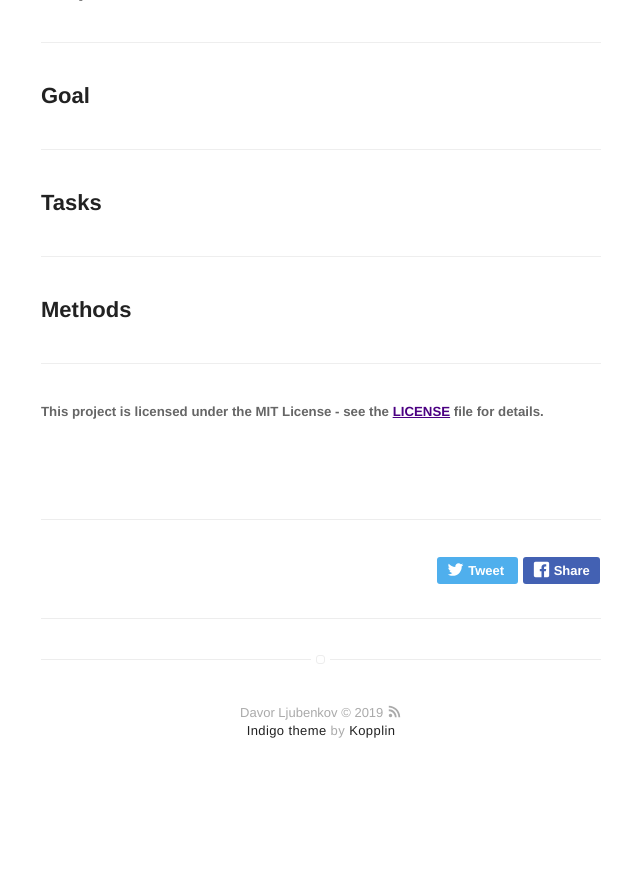
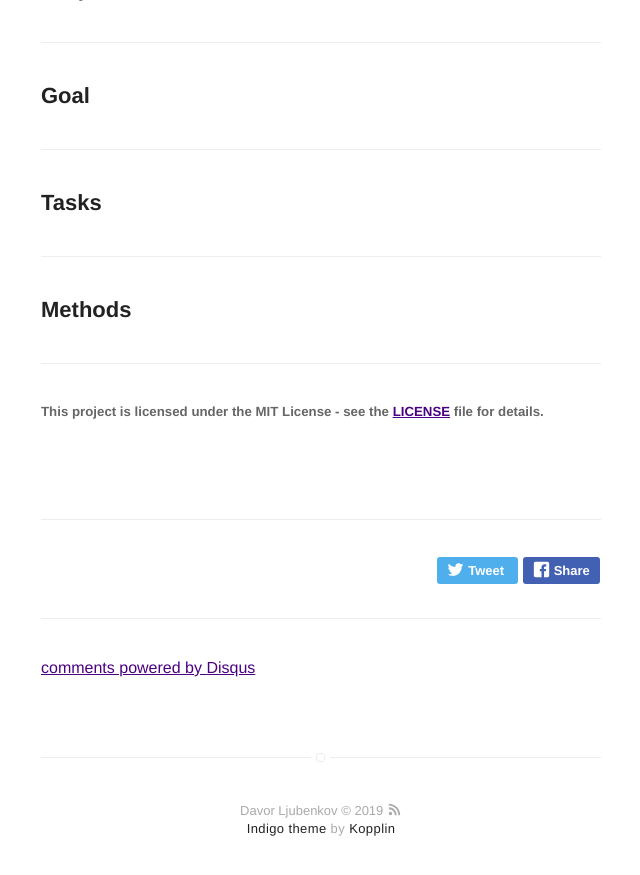
Before and after one commit to dljubenk/dljubenk.github.io, a Jekyll site: the page built from _posts/2019-02-01-project-description.markdown, in a window 1280 px wide and 900 px high, scrolled down 1464 px. Shown: the top 875 px of the window, without its empty margins (319-959 px from the left). Built offline with Jekyll 4.4.1, drawn with Linux system fonts in a browser that asks for light colours; comment, search, counter and statistics services are not loaded; before the commit the page ends 2266 px from its top, so only the background shows below that; part of the change alters nothing that is shown.

Commit message:
Update _config.yml

```diff
--- a/_config.yml
+++ b/_config.yml
@@ -30,8 +30,7 @@ permalink: /:title/
 
 # COMMENTS
 # if you don't want comments in your posts, leave categories empty
-#disqus:
-epoch:
+disqus:
   #shortname: mydisqus # enter this from your disqus account
   categories: [blog, project] # only show disqus for posts that have these categories
 
```
